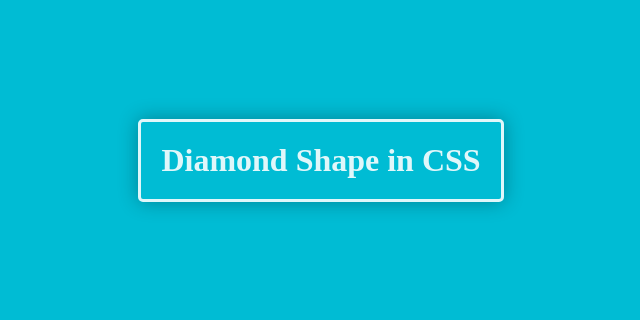
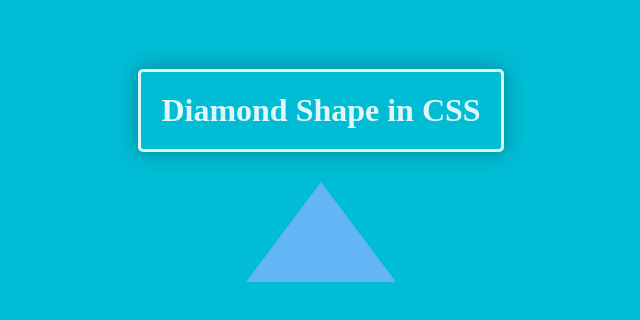
Before and after one commit to WebDevTuts/css_diamond_shape, a plain HTML site: page index.html in a window 1280 px wide. Shown: the part 240-560 px from the top of the page, without its empty margins (319-959 px from the left). Drawn offline with Linux system fonts and the light colour scheme.

Commit message:
Add styles for .one

```diff
--- a/style.css
+++ b/style.css
@@ -29,3 +29,11 @@ h1 {
 .bottom-triangle {
   display: flex;
 }
+
+.one {
+  width: 0;
+  height: 0;
+  border-right: 75px solid transparent;
+  border-left: 75px solid transparent;
+  border-bottom: 100px solid #64b5f6;
+}
```
